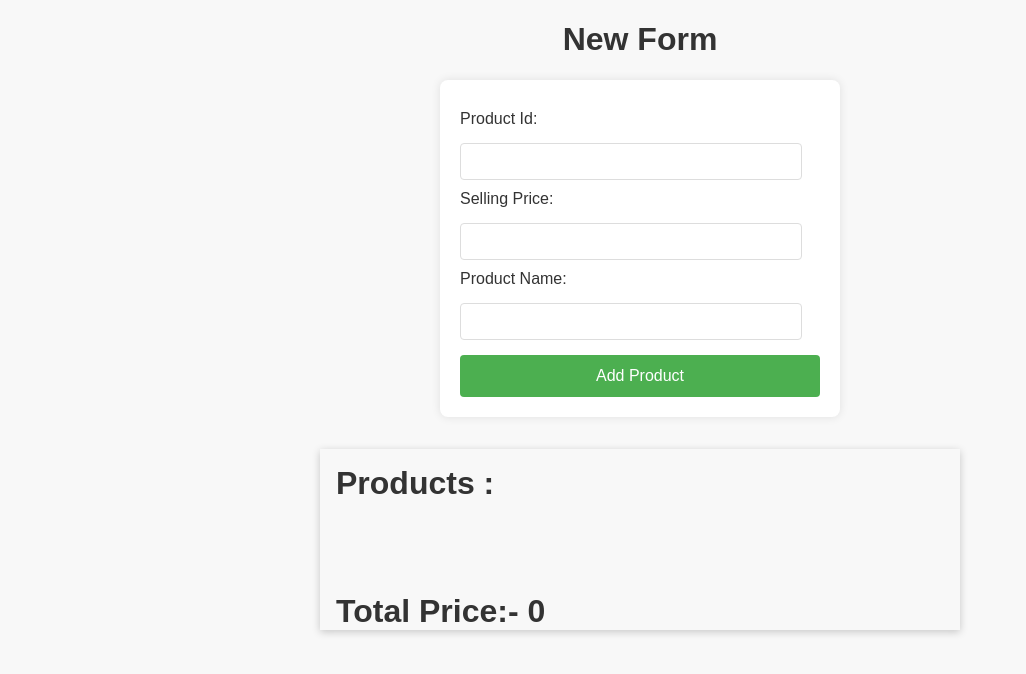
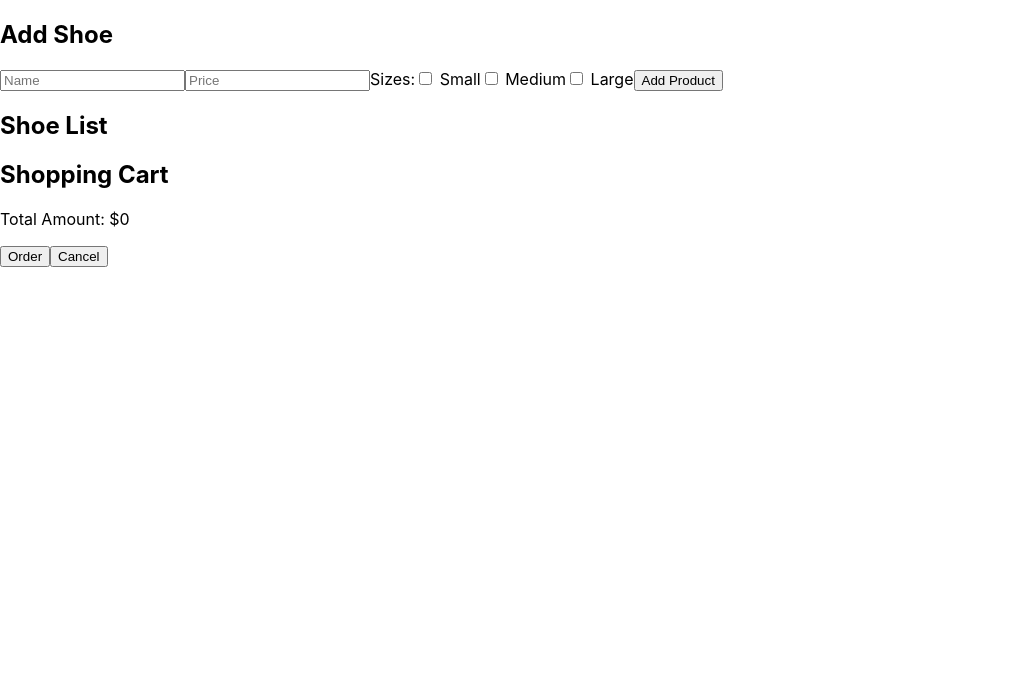
Before and after one commit to mahesh180400/React01, a React (Create React App) app: page / in a window 1280 px wide. Shown: the top 674 px of the page, without its empty margins (0-1026 px from the left). Built offline with nearby package versions, Linux system fonts and the light colour scheme.

Commit message:
project d

```diff
--- a/src/App.js
+++ b/src/App.js
@@ -1,57 +1,43 @@
-import React, { useState,useEffect } from 'react';
-import NewForm from './Form/NewForm';
-import Userlist from './Form/Userlist';
+// App.js
+
+import React, { useState } from 'react';
+import ShoeForm from './ShoeForm';
+import ShoeList from './ShoeList';
+import Cart from './Cart';
 
 function App() {
-  const [userList, setUserList] = useState([])
-  const [total,setTotal]=useState(0);
+  const [shoes, setShoes] = useState([]);
+  const [cart, setCart] = useState([]);
 
-  useEffect(() => {
-    let newTotalPrice = 0;
-
-    for (const user of userList) {
-      const d=+user.price;
-      newTotalPrice=newTotalPrice+d
-    }
-    setTotal(newTotalPrice);
-  }, [userList]);
-
-
-
-  const addUserHandler = (Id, price, name) => {
-    setUserList((prevUserList) => [
-      ...prevUserList,
-      { Id,price,name,id: Math.random().toString(),},
-    ]);
-    const obj={
-      Id,
-      price,
-      name,
-    }
-    let data=JSON.stringify(obj)
-    localStorage.setItem(Id,data)
+  const addShoe = (shoe) => {
+    setShoes([...shoes, shoe]);
   };
 
-
-  const deleteUserHandler = (userrandomid,userId) => {
-    localStorage.removeItem(userId)
-    setUserList((prevUserList) => prevUserList.filter((user) => user.id !== userrandomid));
-
-
+  const addToCart = (shoe, size) => {
+    setCart((prevCart) => {
+      const updatedCart = [...prevCart, { ...shoe, size }];
+      return updatedCart;
+    });
   };
 
+  const removeFromCart = (index) => {
+    setCart((prevCart) => {
+      const newCart = [...prevCart];
+      newCart.splice(index, 1);
+      return newCart;
+    });
+  };
+
+  const finalizeOrder = () => {
+    // Implement order finalization logic here
+    console.log('Order placed successfully');
+  };
 
   return (
     <div>
-      <h1>New Form</h1>
-       <NewForm
-        onAddUser={addUserHandler}
-      />
-      <Userlist
-        users={userList}
-        onDeleteUser={deleteUserHandler}
-        total={total}
-      />
+      <ShoeForm addShoe={addShoe} />
+      <ShoeList shoes={shoes} addToCart={addToCart} />
+      <Cart cart={cart} removeFromCart={removeFromCart} finalizeOrder={finalizeOrder} />
     </div>
   );
 }
--- /dev/null
+++ b/src/Cart.js
@@ -0,0 +1,38 @@
+// Cart.js
+
+import React, { useState, useEffect } from 'react';
+
+const Cart = ({ cart, removeFromCart, finalizeOrder }) => {
+  const [totalAmount, setTotalAmount] = useState(0);
+
+
+  useEffect(() => {
+    // Calculate total amount whenever the cart changes
+    let newTotalAmount = 0;
+    for (const item of cart) {
+const d=+item.price;
+newTotalAmount=newTotalAmount+d
+      };
+       setTotalAmount(newTotalAmount);
+  }, [cart]);
+
+  return (
+    <div>
+      <h2>Shopping Cart</h2>
+      <ul>
+        {cart.map((item, index) => (
+          <li key={index}>
+            <strong>{item.name}</strong> - ${item.price} - {item.size}
+            <button onClick={() => removeFromCart(index)}>Remove</button>
+          </li>
+        ))}
+      </ul>
+      <p>Total Amount: ${totalAmount}</p>
+
+      <button onClick={finalizeOrder}>Order</button>
+      <button onClick={() => console.log('Order canceled')}>Cancel</button>
+    </div>
+  );
+};
+
+export default Cart;
--- /dev/null
+++ b/src/ShoeForm.js
@@ -0,0 +1,41 @@
+// ShoeForm.js
+
+import React, { useState } from 'react';
+
+const ShoeForm = ({ addShoe }) => {
+  const [name, setName] = useState('');
+  const [price, setPrice] = useState('');
+  const [description, setDescription] = useState('');
+  const [sizes, setSizes] = useState({ small: false, medium: false, large: false });
+
+  const handleAddShoe = () => {
+    const selectedSizes = Object.keys(sizes).filter((size) => sizes[size]);
+    addShoe({ name, price, description, sizes: selectedSizes });
+    setName('');
+    setPrice('');
+    setDescription('');
+    setSizes({ small: false, medium: false, large: false });
+  };
+
+  const handleCheckboxChange = (size) => {
+    setSizes((prevSizes) => ({ ...prevSizes, [size]: !prevSizes[size] }));
+  };
+
+  return (
+    <div>
+      <h2>Add Shoe</h2>
+      <input type="text" placeholder="Name" value={name} onChange={(e) => setName(e.target.value)} />
+      <input type="text" placeholder="Price" value={price} onChange={(e) => setPrice(e.target.value)} />
+      <label placeholder="Description" value={description} onChange={(e) => setDescription(e.target.value)} />
+      <label>
+        Sizes:
+        <input type="checkbox" checked={sizes.small} onChange={() => handleCheckboxChange('small')} /> Small
+        <input type="checkbox" checked={sizes.medium} onChange={() => handleCheckboxChange('medium')} /> Medium
+        <input type="checkbox" checked={sizes.large} onChange={() => handleCheckboxChange('large')} /> Large
+      </label>
+      <button onClick={handleAddShoe}>Add Product</button>
+    </div>
+  );
+};
+
+export default ShoeForm;
--- /dev/null
+++ b/src/ShoeList.js
@@ -0,0 +1,35 @@
+// ShoeList.js
+
+import React, { useState } from 'react';
+
+const ShoeList = ({ shoes, addToCart }) => {
+  const [selectedSizes, setSelectedSizes] = useState({});
+
+  const handleSizeClick = (shoe, size) => {
+    addToCart(shoe, size);
+    setSelectedSizes((prevSizes) => {
+      const key = `${shoe.name}-${size}`;
+      const updatedSizes = { ...prevSizes, [key]: (prevSizes[key] || 0) + 1 };
+      return updatedSizes;
+    });
+  };
+
+  return (
+    <div>
+      <h2>Shoe List</h2>
+      <ul>
+        {shoes.map((shoe, index) => (
+          <li key={index}>
+            <strong>{shoe.name}</strong> - ${shoe.price} - {shoe.description} -{shoe.size}
+            <button onClick={() => handleSizeClick(shoe, 'small')}>Add Small</button>
+            <button onClick={() => handleSizeClick(shoe, 'medium')}>Add Medium</button>
+            <button onClick={() => handleSizeClick(shoe, 'large')}>Add Large</button>
+
+          </li>
+        ))}
+      </ul>
+    </div>
+  );
+};
+
+export default ShoeList;
--- a/src/index.css
+++ b/src/index.css
@@ -1,14 +1,13 @@
-@import url('https://fonts.googleapis.com/css2?family=Noto+Sans+JP:wght@400;700&display=swap');
-
-* {
-  box-sizing: border-box;
+body {
+  margin: 0;
+  font-family: -apple-system, BlinkMacSystemFont, 'Segoe UI', 'Roboto', 'Oxygen',
+    'Ubuntu', 'Cantarell', 'Fira Sans', 'Droid Sans', 'Helvetica Neue',
+    sans-serif;
+  -webkit-font-smoothing: antialiased;
+  -moz-osx-font-smoothing: grayscale;
 }
 
-html {
-  font-family: 'Noto Sans JP', sans-serif;
+code {
+  font-family: source-code-pro, Menlo, Monaco, Consolas, 'Courier New',
+    monospace;
 }
-
-body {
-  margin: 0;
-  background-color: #3f3f3f;
-}
```
